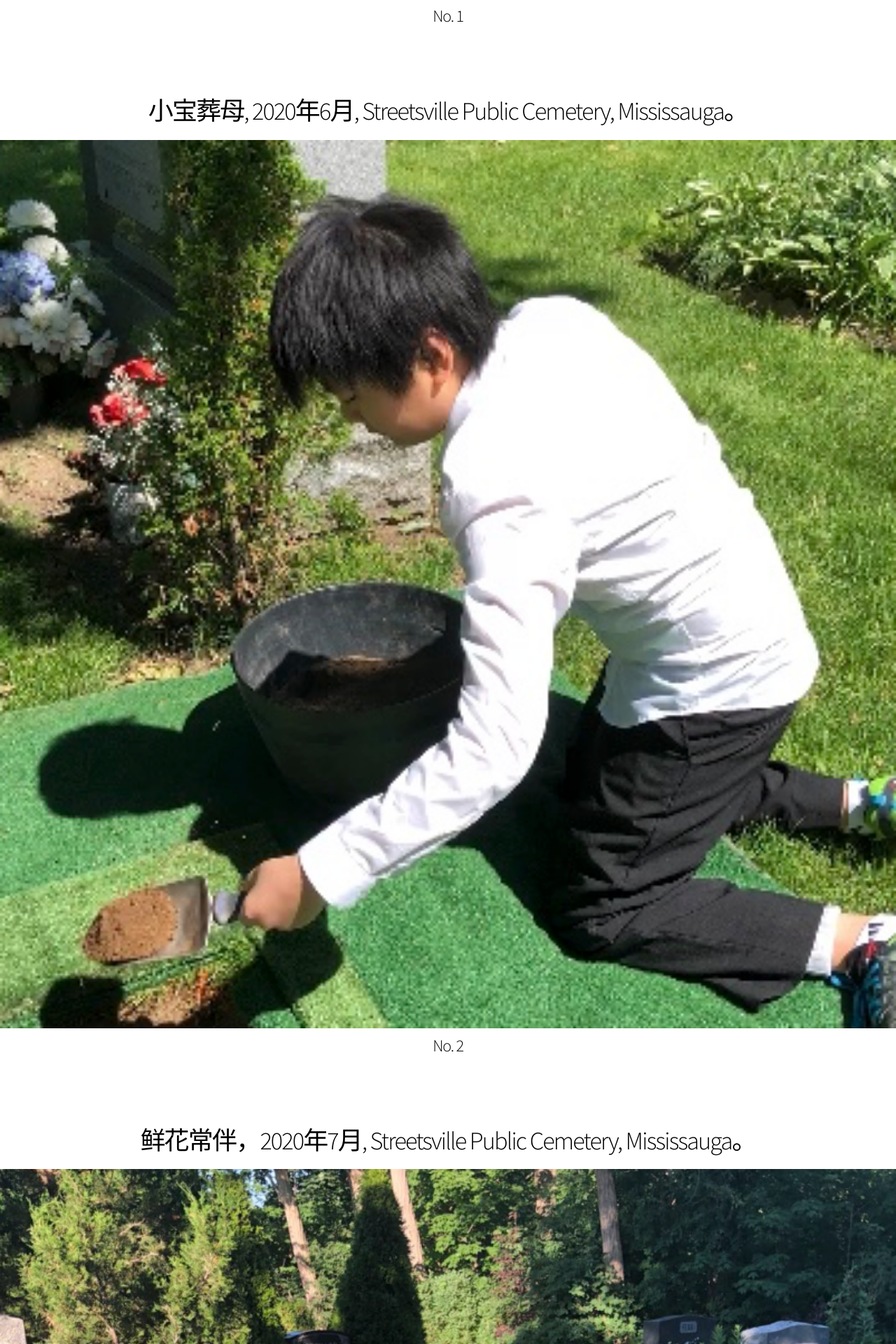
After one commit to ytop/yalin, a PHP site: page /image_rest.html in a window 1280 px wide. The commit adds this page. Shown: the part 1111-3031 px from the top of the page at 70% size. Run offline with PHP 8.4, Linux system fonts and the light colour scheme.

Commit message:
rest words

```diff
--- /dev/null
+++ b/image_rest.html
@@ -0,0 +1,53 @@
+<!DOCTYPE HTML>
+<html lang="cn">
+
+<head>
+    <title>星辰间的雅琳</title>
+    <meta charset="utf-8"/>
+    <meta name="viewport" content="width=device-width, initial-scale=1, user-scalable=no"/>
+    <link rel="stylesheet" href="assets/css/main.css"/>
+    <noscript>
+        <link rel="stylesheet" href="assets/css/noscript.css"/>
+    </noscript>
+</head>
+
+<body>
+<div class="content">
+    <ul class="actions stacked">
+        <li><a href="index.php" class="button big wide smooth-scroll-middle">返回首页</a></li>
+    </ul>
+</div>
+
+<div>
+    <!-- Full-width images with number and caption text -->
+    <div class="content" style="text-align: center;">
+        <h2>睡在这片草地之下，2020年6月, Streetsville Public Cemetery, Mississauga。</h2>
+        <img src="img/rest/b.png" style="width:100%" alt="">
+        <h3>No. 1</h3>
+        <br> <br> <br>
+    </div>
+
+    <div class="content" style="text-align: center;">
+        <h2>小宝葬母, 2020年6月, Streetsville Public Cemetery, Mississauga。</h2>
+        <img src="img/rest/c.png" style="width:100%" alt="">
+        <h3>No. 2</h3>
+        <br> <br> <br>
+    </div>
+
+    <div class="content" style="text-align: center;">
+        <h2>鲜花常伴，2020年7月, Streetsville Public Cemetery, Mississauga。</h2>
+        <img src="img/rest/d.png" style="width:100%" alt="">
+        <h3>No. 3</h3>
+        <br> <br> <br>
+    </div>
+
+</div>
+
+<div class="content">
+    <ul class="actions stacked">
+        <li><a href="index.php" class="button big wide smooth-scroll-middle">返回首页</a></li>
+    </ul>
+</div>
+</body>
+
+</html>
```
Also changed, not shown: index.php (+16 -0 lines).
